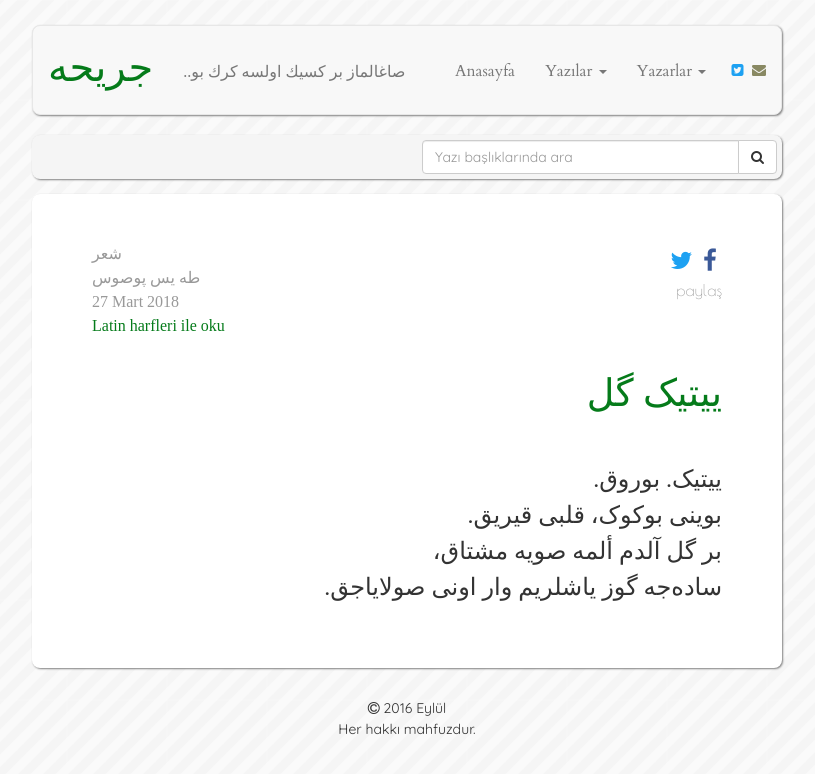
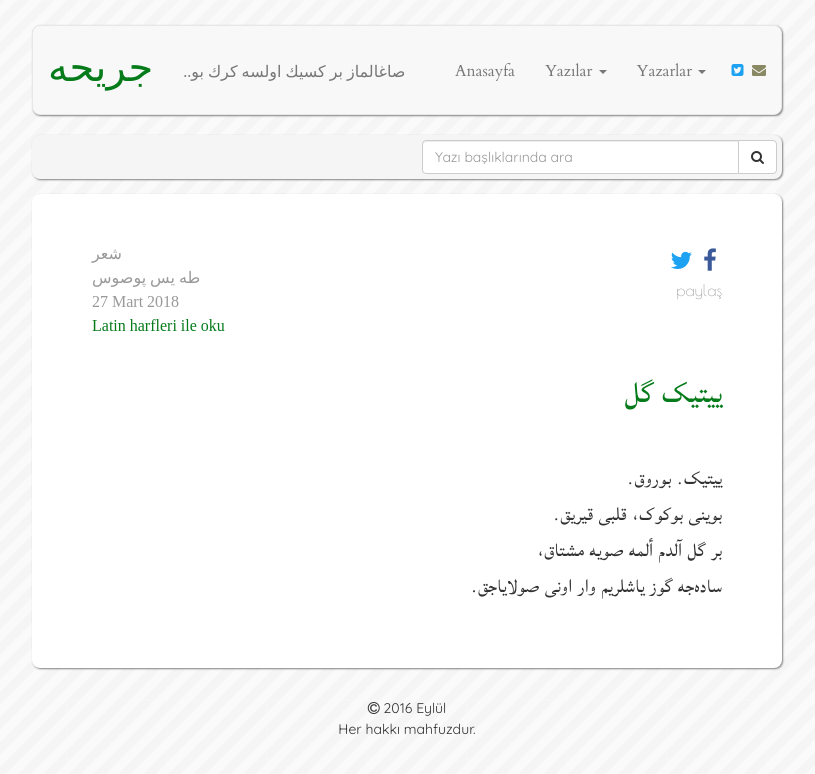
Before and after one commit to muhammedaydogdu/muhammedaydogdu.github.io, a Jekyll site: the page built from _posts/2018-03-27-yitik-gul-os.md, in a window 1280 px wide. Shown: the top 774 px of the page, without its empty margins (233-1048 px from the left). Built offline with Jekyll 4.4.1, drawn with Linux system fonts in a browser that asks for light colours; some web fonts are replaced.

Commit message:
Update style.css

```diff
--- a/css/style.css
+++ b/css/style.css
@@ -126,7 +126,7 @@ nav li a.social {
 }
 
 .os-text {
-  font-family: 'Scheherazade', serif;
+  font-family: 'Lateef', cursive;
 }
 
 .container .jumbotron .os-text p {
```
